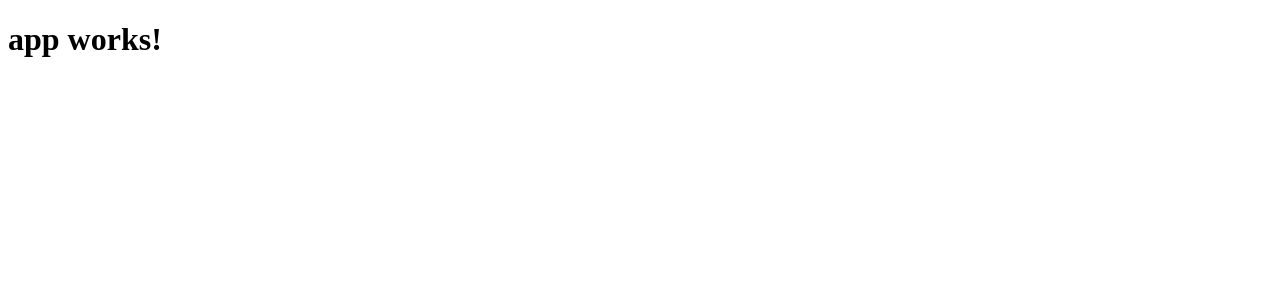
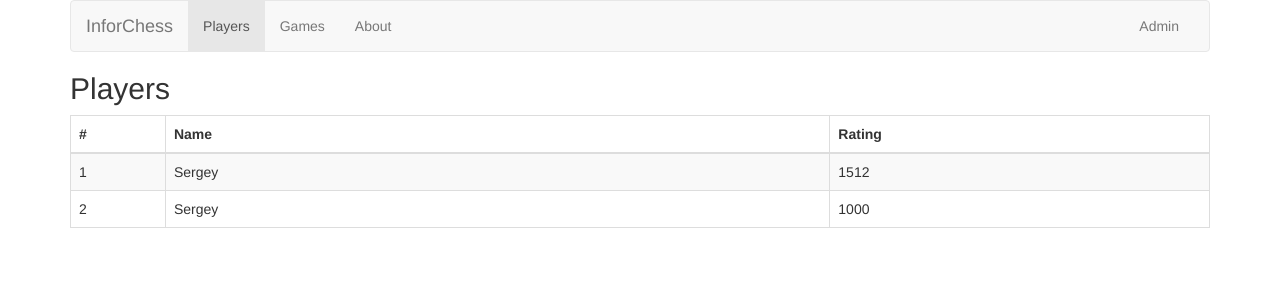
Before and after one commit to sdvornikov/infor-chess-app, an Angular app: page / in a window 1280 px wide. Shown: the top 300 px of the page. Built offline with nearby package versions, Linux system fonts and the light colour scheme.

Commit message:
Initial commit

```diff
--- a/src/app/app.component.html
+++ b/src/app/app.component.html
@@ -1,3 +1,4 @@
-<h1>
-  {{title}}
-</h1>
+<div class="container">
+  <app-nav-bar></app-nav-bar>
+  <app-player-list></app-player-list>
+</div>
--- a/src/app/app.module.ts
+++ b/src/app/app.module.ts
@@ -4,10 +4,14 @@ import { FormsModule } from '@angular/forms';
 import { HttpModule } from '@angular/http';
 
 import { AppComponent } from './app.component';
+import { NavBarComponent } from './nav-bar/nav-bar.component';
+import { PlayerListComponent } from './player-list/player-list.component';
 
 @NgModule({
   declarations: [
-    AppComponent
+    AppComponent,
+    NavBarComponent,
+    PlayerListComponent
   ],
   imports: [
     BrowserModule,
--- /dev/null
+++ b/src/app/nav-bar/nav-bar.component.html
@@ -0,0 +1,26 @@
+<nav class="navbar navbar-default">
+  <div class="container-fluid">
+    <div class="navbar-header">
+      <button type="button" class="navbar-toggle collapsed" data-toggle="collapse" data-target="#bs-navbar-collapse" aria-expanded="false">
+        <span class="sr-only">Toggle navigation</span>
+        <span class="icon-bar"></span>
+        <span class="icon-bar"></span>
+        <span class="icon-bar"></span>
+      </button>
+      <a class="navbar-brand" href="#">
+        InforChess
+      </a>
+    </div>
+    <!-- Collect the nav links, forms, and other content for toggling -->
+    <div class="collapse navbar-collapse" id="bs-navbar-collapse">
+      <ul class="nav navbar-nav">
+        <li class="active"><a href="#">Players</a></li>
+        <li><a href="#">Games</a></li>
+        <li><a href="#">About</a></li>
+      </ul>
+      <ul class="nav navbar-nav navbar-right">
+        <li><a href="#">Admin</a></li>
+      </ul>
+    </div><!-- /.navbar-collapse -->
+  </div>
+</nav>
--- /dev/null
+++ b/src/app/nav-bar/nav-bar.component.ts
@@ -0,0 +1,15 @@
+import { Component, OnInit } from '@angular/core';
+
+@Component({
+  selector: 'app-nav-bar',
+  templateUrl: './nav-bar.component.html',
+  styleUrls: ['./nav-bar.component.css']
+})
+export class NavBarComponent implements OnInit {
+
+  constructor() { }
+
+  ngOnInit() {
+  }
+
+}
--- /dev/null
+++ b/src/app/player-list/player-list.component.html
@@ -0,0 +1,24 @@
+<h2>Players</h2>
+<div class="table-responsive">
+  <table class="table table-bordered table-striped">
+    <thead>
+      <tr>
+        <th class="col-xs-1">#</th>
+        <th class="col-xs-7">Name</th>
+        <th class="col-xs-4">Rating</th>
+      </tr>
+    </thead>
+    <tbody>
+      <tr>
+        <td>1</td>
+        <td>Sergey</td>
+        <td>1512</td>
+      </tr>
+      <tr>
+        <td>2</td>
+        <td>Sergey</td>
+        <td>1000</td>
+      </tr>
+    </tbody>
+  </table>
+</div>
--- /dev/null
+++ b/src/app/player-list/player-list.component.ts
@@ -0,0 +1,15 @@
+import { Component, OnInit } from '@angular/core';
+
+@Component({
+  selector: 'app-player-list',
+  templateUrl: './player-list.component.html',
+  styleUrls: ['./player-list.component.css']
+})
+export class PlayerListComponent implements OnInit {
+
+  constructor() { }
+
+  ngOnInit() {
+  }
+
+}
--- /dev/null
+++ b/src/app/player-list/player.model.ts
@@ -0,0 +1,6 @@
+export class Player {
+    id: string;
+    name: string;
+    rating: string;
+    lastPlayedTime: Date;
+}
--- a/src/index.html
+++ b/src/index.html
@@ -1,14 +1,16 @@
-<!doctype html>
-<html>
+<!DOCTYPE html>
+<html lang="en">
   <head>
     <meta charset="utf-8">
-  <title>InforChessApp</title>
-  <base href="/">
-
+    <meta http-equiv="X-UA-Compatible" content="IE=edge">
     <meta name="viewport" content="width=device-width, initial-scale=1">
-  <link rel="icon" type="image/x-icon" href="favicon.ico">
+    <!-- The above 3 meta tags *must* come first in the head; any other head content must come *after* these tags -->
+    <title>InforChess</title>
+    <link rel="stylesheet" href="https://maxcdn.bootstrapcdn.com/bootstrap/3.3.7/css/bootstrap.min.css">
   </head>
   <body>
-  <app-root>Loading...</app-root>
+    <app-root></app-root>
+    <script src="https://ajax.googleapis.com/ajax/libs/jquery/1.12.4/jquery.min.js"></script>
+    <script src="https://maxcdn.bootstrapcdn.com/bootstrap/3.3.7/js/bootstrap.min.js"></script>
   </body>
 </html>
```
Also changed, not shown: src/app/nav-bar/nav-bar.component.css (added), src/app/player-list/player-list.component.css (added), 2 other files (tests, documents, lock files or other folders). Lines whose indentation alone changed are shown as unchanged.
